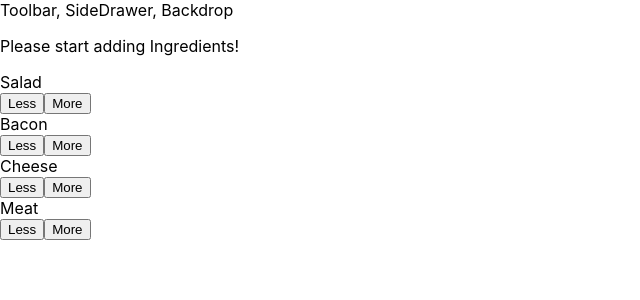
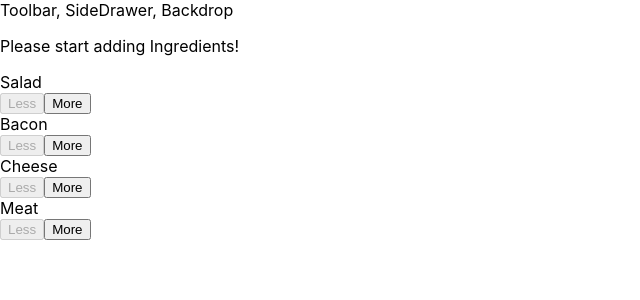
Before and after one commit to itsamanverma/burgerbuilder_reactapp, a React app: page / in a window 1280 px wide. Shown: the top 300 px of the page, without its empty margins (0-640 px from the left). Built offline with nearby package versions, Linux system fonts and the light colour scheme.

Commit message:
adding the disablng the button based the condition

```diff
--- a/src/components/BuildControls/BuildControl/BuildControl.js
+++ b/src/components/BuildControls/BuildControl/BuildControl.js
@@ -5,8 +5,15 @@ const buildControl = (props) => (
 
     <div className={classes.BuildControl}>
         <div className={classes.Label}>{props.label}</div>
-        <button className={classes.Less} onClick={props.removed}>Less</button>
-        <button className={classes.More} onClick ={props.added}>More</button>
+        <button
+            className={classes.Less}
+            onClick={props.removed}
+            disabled={props.disabled}>Less
+        </button>
+        <button
+            className={classes.More}
+            onClick ={props.added}>More
+        </button>
     </div>
 );
 
--- a/src/components/BuildControls/BuildControls.js
+++ b/src/components/BuildControls/BuildControls.js
@@ -17,7 +17,8 @@ const buildControls = (props) => (
                 key ={ctrl.label}
                 label={ctrl.label}
                 added ={() => props.ingredientAdded(ctrl.type)}
-                removed ={() => props.ingredientRemoved(ctrl.type)} />
+                removed ={() => props.ingredientRemoved(ctrl.type)}
+                disabled = {props.disabled[ctrl.type]} />
         ))}
     </div>
 );
--- a/src/containers/BurgerBuilder/BurgerBuilder.js
+++ b/src/containers/BurgerBuilder/BurgerBuilder.js
@@ -41,6 +41,9 @@ class BurgerBuilder extends Component{
 
     removeIngredientHandler = (type) => {
         const oldCount = this.state.ingredients[type];
+        if(oldCount <= 0) {
+            return;
+        }
         const updatedCount = oldCount - 1;
         const updatedIngredients = {
             ...this.state.ingredients
@@ -56,12 +59,19 @@ class BurgerBuilder extends Component{
     }
 
     render () {
+        const disabledInfo = {
+            ...this.state.ingredients
+        };
+        for( let key in disabledInfo) {
+            disabledInfo[key] = disabledInfo[key] <=0
+        }
         return (
             <Wrapper>
                 <Burger ingredients = {this.state.ingredients }/>
                 <BuildControls
                 ingredientAdded = {this.addIngredientHandler}
-                ingredientRemoved = {this.removeIngredientHandler} />
+                ingredientRemoved = {this.removeIngredientHandler}
+                disabled = {disabledInfo} />
             </Wrapper>
         );
     }
```
